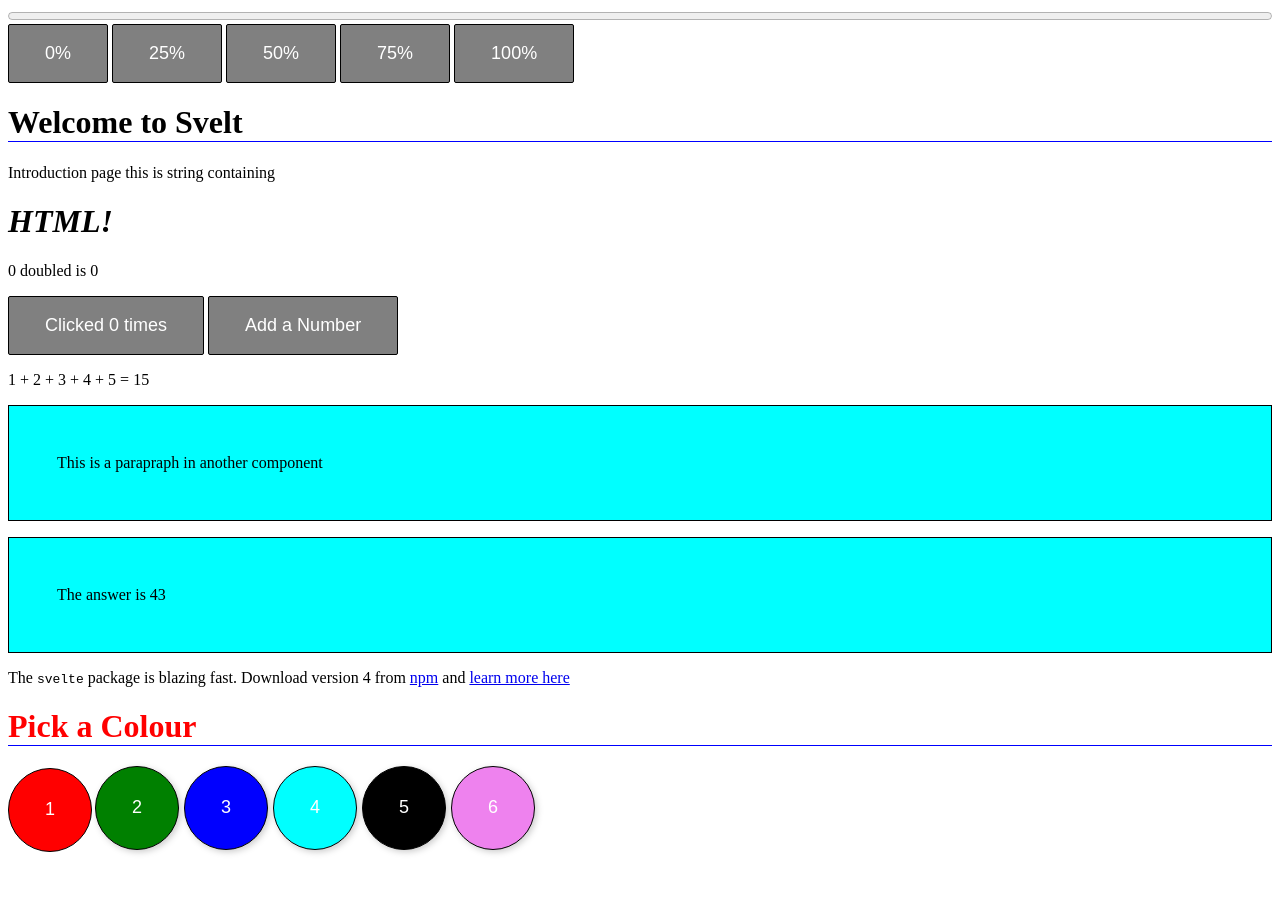
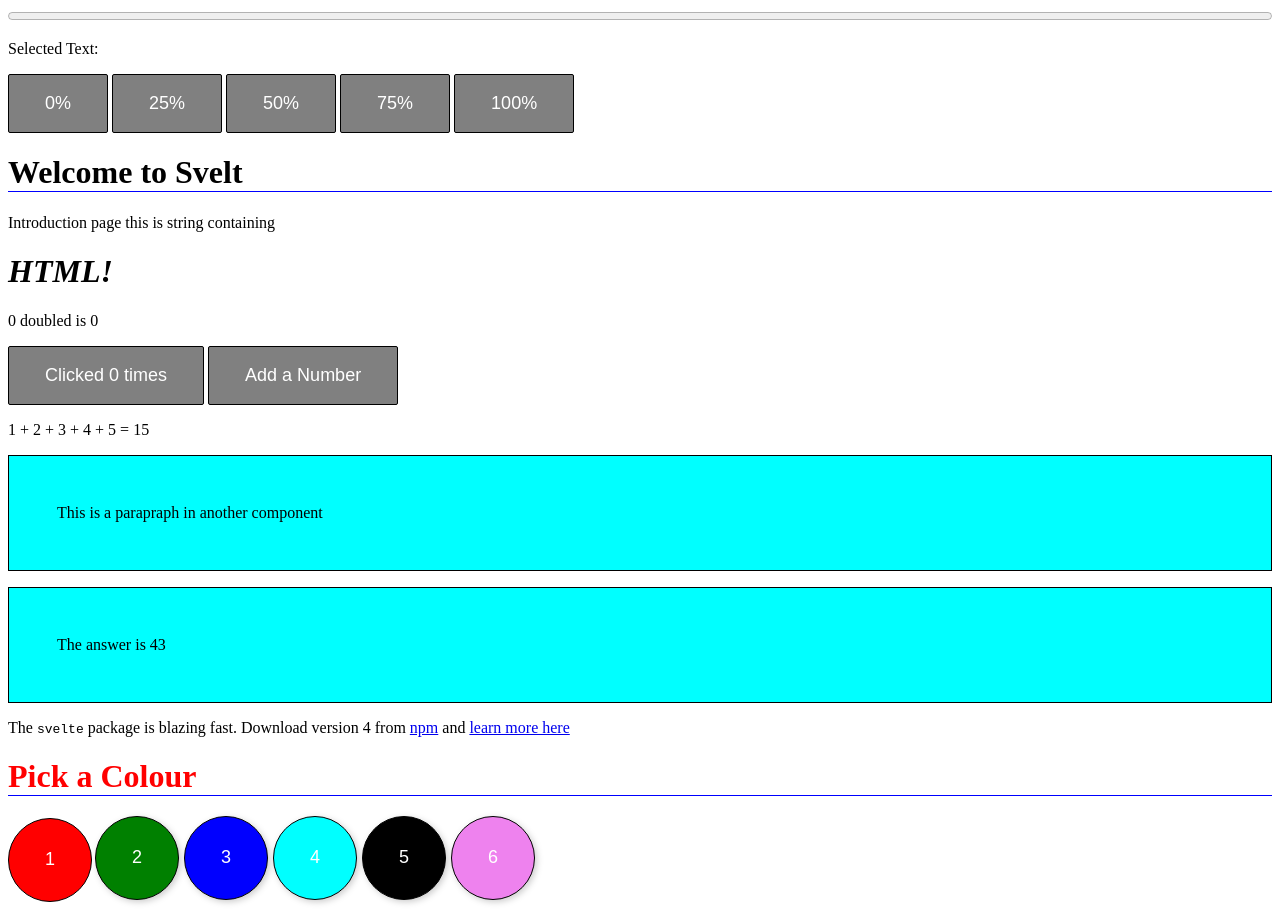
Before and after one commit to EMphalo/myapp, a SvelteKit app: page / in a window 1280 px wide. Before the commit the page ends 860 px from the top, so only its background shows below. Built offline with nearby package versions, Linux system fonts and the light colour scheme.

Commit message:
#Document special element

```diff
--- a/src/routes/+page.svelte
+++ b/src/routes/+page.svelte
@@ -53,12 +53,18 @@
         easing: cubicOut
     });
 
+    let selection = '';
 
+    const handleSelectionChange = (e) => selection = document.getSelection();
 
 </script>
 <!--  -->
 
 <progress value="{$progress}"/>
+
+<svelte:document on:selectionchange={handleSelectionChange} />
+
+<p>Selected Text: {selection} </p>
 
 <button on:click={() => progress.set(0)}>
     0%
```
